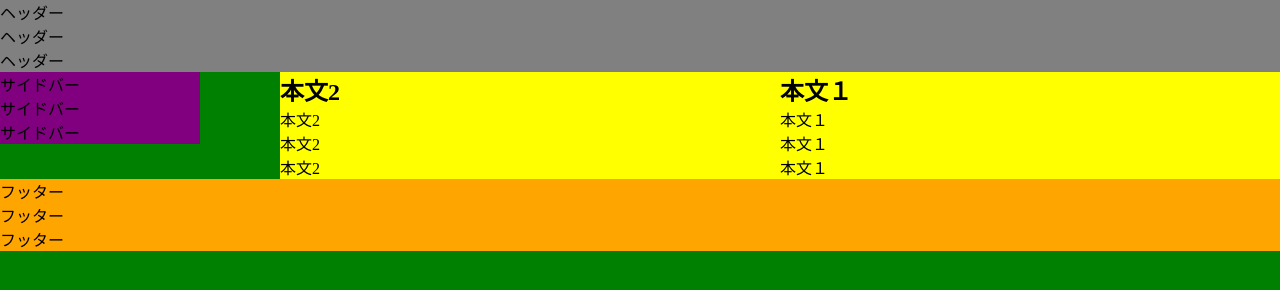
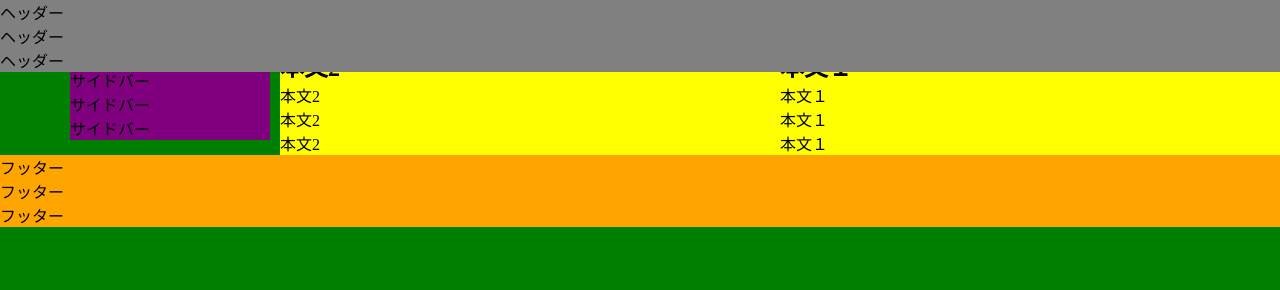
Before and after one commit to Sachico/Web1-7, a plain HTML site: page index.html in a window 1280 px wide. Drawn offline with Linux system fonts and the light colour scheme.

Commit message:
Update default.css

```diff
--- a/css/default.css
+++ b/css/default.css
@@ -7,9 +7,15 @@
 
 body{
   background-color:green;
+  margin: 48px 0 0 0 ;
 }
 header{
   background-color:gray;
+  position: fixed;
+  left: 0;
+  top: 0;
+  width: 100%;
+  z-index:+1;
 }
 .box{
    background-color:blue;
@@ -24,6 +30,10 @@ header{
 aside{
    background-color:purple;
   width:200px;
+  float:right;
+  position: relative;
+  top: 20px;
+  right: 10px;
 }
 footer{
    background-color:orange;
```
